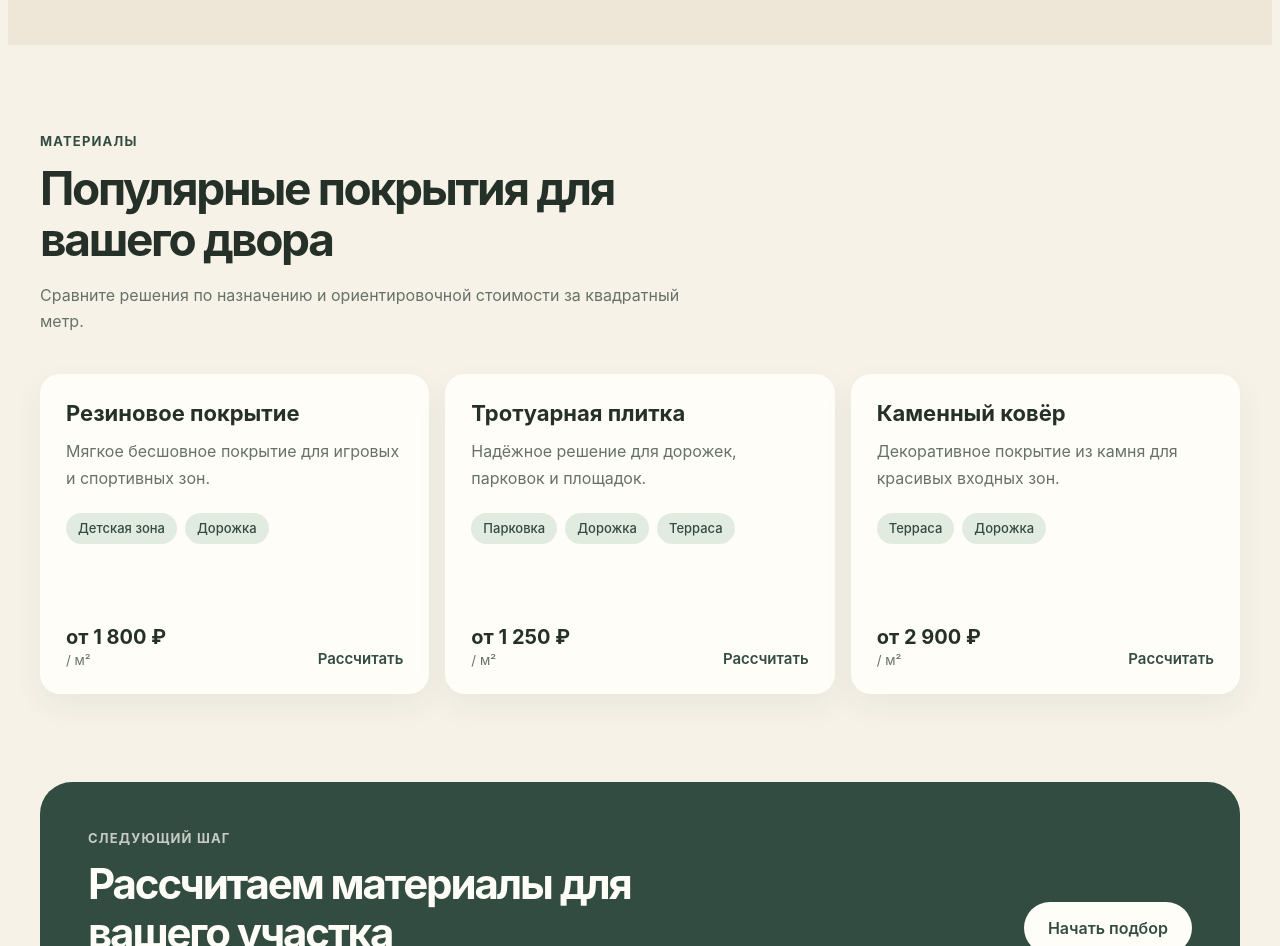
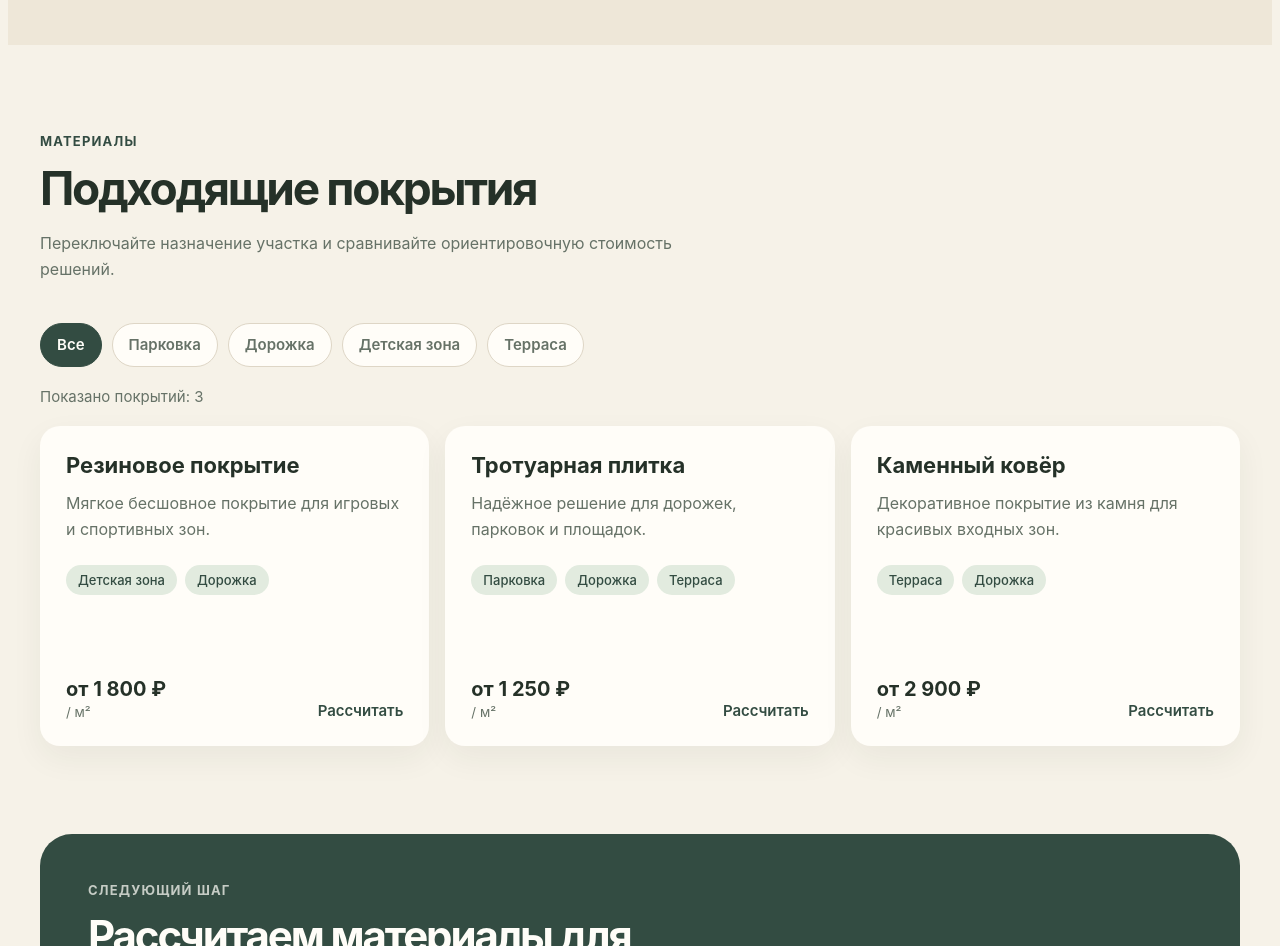
Before and after one commit to Koha90/yardbase-web, a React (Vite) app: page / in a window 1280 px wide. Shown: the part 1380-2326 px from the top of the page. Built offline with nearby package versions, Linux system fonts and the light colour scheme.

Commit message:
home: improve material filtering flow

```diff
--- a/src/components/PurposeCard/PurposeCard.tsx
+++ b/src/components/PurposeCard/PurposeCard.tsx
@@ -38,7 +38,7 @@ export function PurposeCard({
       </span>
 
       <span className={styles.action}>
-        {selected ? 'Выбрано' : 'Выбрать'}
+        {selected ? 'Показать все решения' : 'Показать решения'}
         <span aria-hidden="true">→</span>
       </span>
     </button >
--- a/src/pages/HomePage/HomePage.module.scss
+++ b/src/pages/HomePage/HomePage.module.scss
@@ -9,6 +9,79 @@
 
 .materials {
   @include mixins.section;
+
+  scroll-margin-top: 5.75rem;
+}
+
+.materialsTitle {
+  @include mixins.focus-ring;
+
+  width: fit-content;
+  border-radius: 0.25rem;
+}
+
+.filters {
+  display: flex;
+  flex-wrap: wrap;
+  gap: 0.625rem;
+  margin-bottom: 1.25rem;
+}
+
+.filterChip {
+  @include mixins.focus-ring;
+
+  min-height: 2.75rem;
+  padding-inline: 1rem;
+  border: 1px solid v.$color-border;
+  border-radius: 999rem;
+  color: v.$color-text-muted;
+  background-color: v.$color-surface;
+  font-size: 0.9375rem;
+  font-weight: 600;
+  transition:
+    border-color 160ms ease,
+    color 160ms ease,
+    background-color 160ms ease;
+
+  &:hover {
+    border-color: v.$color-primary;
+    color: v.$color-primary-hover;
+  }
+}
+
+.activeFilterChip {
+  border-color: v.$color-primary;
+  color: v.$color-surface;
+  background-color: v.$color-primary;
+
+  &:hover {
+    color: v.$color-surface;
+    background-color: v.$color-primary-hover;
+  }
+}
+
+.resultsSummary {
+  margin-bottom: 1.25rem;
+  color: v.$color-text-muted;
+  font-size: 0.9375rem;
+}
+
+.results {
+  @media (prefers-reduced-motion: no-preference) {
+    animation: results-enter 220ms ease-out;
+  }
+}
+
+@keyframes results-enter {
+  from {
+    opacity: 0;
+    transform: translateY(0.5rem);
+  }
+
+  to {
+    opacity: 1;
+    transform: translateY(0);
+  }
 }
 
 .sectionHeader {
@@ -105,45 +178,6 @@
   line-height: 1.65;
 }
 
-.materialsHeader {
-  display: flex;
-  flex-direction: column;
-  gap: 1.25rem;
-  margin-bottom: 2.5rem;
-
-  .sectionHeader {
-    margin-bottom: 0;
-  }
-
-  @media (width >=v.$breakpoint-tablet) {
-    flex-direction: row;
-    align-items: end;
-    justify-content: space-between;
-  }
-}
-
-.resetButton {
-  @include mixins.focus-ring;
-
-  min-height: 2.75rem;
-  padding-inline: 1.125rem;
-  border: 1px solid v.$color-border;
-  border-radius: 999rem;
-  color: v.$color-primary;
-  background-color: transparent;
-  font-size: 0.9375rem;
-  font-weight: 600;
-  white-space: nowrap;
-  transition:
-    border-color 160ms ease,
-    background-color 160ms ease;
-
-  &:hover {
-    border-color: v.$color-primary;
-    background-color: v.$color-primary-soft;
-  }
-}
-
 .emptyMessage {
   padding: 2rem;
   border-radius: v.$radius-medium;
--- a/src/pages/HomePage/HomePage.tsx
+++ b/src/pages/HomePage/HomePage.tsx
@@ -1,4 +1,4 @@
-import { useState } from 'react';
+import { useEffect, useRef, useState } from 'react';
 
 import { Button } from '../../components/Button/Button';
 import { Container } from '../../components/Container/Container';
@@ -18,6 +18,10 @@ export function HomePage() {
   const [selectedPurposeID, setSelectedPurposeID] =
     useState<PurposeID | null>(null);
 
+  const materialsSectionRef = useRef<HTMLElement>(null);
+  const materialsHeadingRef = useRef<HTMLHeadingElement>(null);
+  const shouldRevealResultsRef = useRef(false);
+
   const selectedPurpose = purposes.find(
     (purpose) => purpose.id === selectedPurposeID,
   );
@@ -28,14 +32,50 @@ export function HomePage() {
       material.purposes.includes(selectedPurposeID),
     );
 
+  const resultsMessage = selectedPurpose === undefined
+    ? `Показано покрытий: ${visibleMaterials.length}`
+    : `Для задачи «${selectedPurpose.title}» найдено покрытий: ${visibleMaterials.length}`;
+
+  useEffect(() => {
+    if (!shouldRevealResultsRef.current) {
+      return;
+    }
+
+    shouldRevealResultsRef.current = false;
+
+    materialsHeadingRef.current?.focus({
+      preventScroll: true,
+    });
+
+    const prefersReducedMotion = window.matchMedia(
+      '(prefers-reduced-motion: reduce)',
+    ).matches;
+
+    materialsSectionRef.current?.scrollIntoView({
+      behavior: prefersReducedMotion ? 'auto' : 'smooth',
+      block: 'start',
+    });
+  }, [selectedPurposeID]);
+
   function handlePurposeSelect(purposeID: PurposeID) {
+    shouldRevealResultsRef.current = true;
+
     setSelectedPurposeID((currentPurposeID) =>
       currentPurposeID === purposeID ? null : purposeID,
     );
   }
 
-  function handleResetPurpose() {
-    setSelectedPurposeID(null);
+  function handleFilterSelect(purposeID: PurposeID | null) {
+    setSelectedPurposeID(purposeID);
+  }
+
+  function filterClassName(selected: boolean) {
+    return [
+      styles.filterChip,
+      selected ? styles.activeFilterChip : '',
+    ]
+      .filter(Boolean)
+      .join(' ');
   }
 
   return (
@@ -71,46 +111,88 @@ export function HomePage() {
           </Container>
         </section>
 
-        <section className={styles.materials} id="materials">
+        <section
+          className={styles.materials}
+          id="materials"
+          ref={materialsSectionRef}
+          aria-labelledby="materials-title"
+        >
           <Container>
-            <div className={styles.materialsHeader}>
             <div className={styles.sectionHeader}>
               <p className={styles.eyebrow}>Материалы</p>
 
-                <h2>
-                  {selectedPurpose === undefined
-                    ? 'Популярные покрытия для вашего двора'
-                    : `Покрытия для задачи «${selectedPurpose.title}»`}
+              <h2
+                className={styles.materialsTitle}
+                id="materials-title"
+                ref={materialsHeadingRef}
+                tabIndex={-1}
+              >
+                Подходящие покрытия
               </h2>
 
               <p>
-                  Сравните решения по назначению и ориентировочной
-                  стоимости за квадратный метр.
+                Переключайте назначение участка и сравнивайте
+                ориентировочную стоимость решений.
               </p>
             </div>
 
-              {selectedPurpose !== undefined && (
+            <div
+              className={styles.filters}
+              role="group"
+              aria-label="Фильтр покрытий по назначению"
+            >
               <button
-                  className={styles.resetButton}
+                className={filterClassName(selectedPurposeID === null)}
                 type="button"
-                  onClick={handleResetPurpose}
+                aria-pressed={selectedPurposeID === null}
+                onClick={() => handleFilterSelect(null)}
               >
-                  Показать все
+                Все
               </button>
+
+              {purposes.map((purpose) => (
+                <button
+                  className={filterClassName(
+                    selectedPurposeID === purpose.id,
                   )}
-            </div>
-
-            <div className={styles.materialGrid}>
-              {visibleMaterials.map((material) => (
-                <MaterialCard key={material.id} material={material} />
+                  key={purpose.id}
+                  type="button"
+                  aria-pressed={selectedPurposeID === purpose.id}
+                  onClick={() => handleFilterSelect(purpose.id)}
+                >
+                  {purpose.title}
+                </button>
               ))}
             </div>
 
-            {visibleMaterials.length === 0 && (
+            <p
+              className={styles.resultsSummary}
+              role="status"
+              aria-live="polite"
+              aria-atomic="true"
+            >
+              {resultsMessage}
+            </p>
+
+            <div
+              className={styles.results}
+              key={selectedPurposeID ?? 'all'}
+            >
+              {visibleMaterials.length > 0 ? (
+                <div className={styles.materialGrid}>
+                  {visibleMaterials.map((material) => (
+                    <MaterialCard
+                      key={material.id}
+                      material={material}
+                    />
+                  ))}
+                </div>
+              ) : (
                 <p className={styles.emptyMessage}>
                   Для этой задачи пока нет материалов в каталоге.
                 </p>
               )}
+            </div>
           </Container>
         </section>
 
--- a/src/styles/_reset.scss
+++ b/src/styles/_reset.scss
@@ -5,7 +5,13 @@
 }
 
 html {
-  margin: 0;
+  scroll-behavior: auto;
+}
+
+@media (prefers-reduced-motion: no-preference) {
+  html {
+    scroll-behavior: smooth;
+  }
 }
 
 img,
```
Also changed, not shown: src/pages/HomePage/HomePage.module.scss.d.ts (+7 -2 lines). Lines whose indentation alone changed are shown as unchanged.
